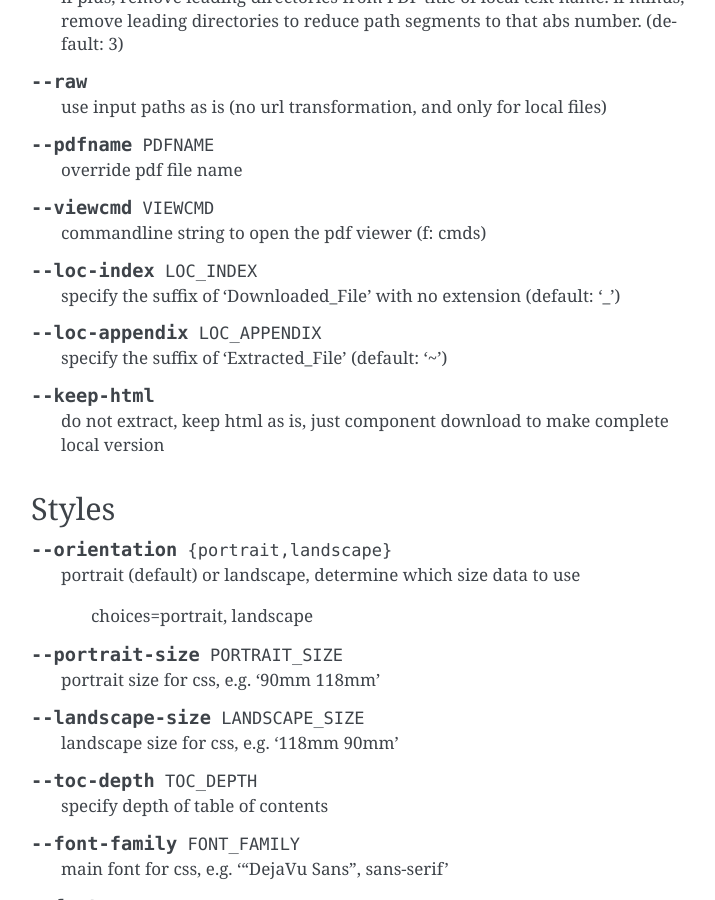
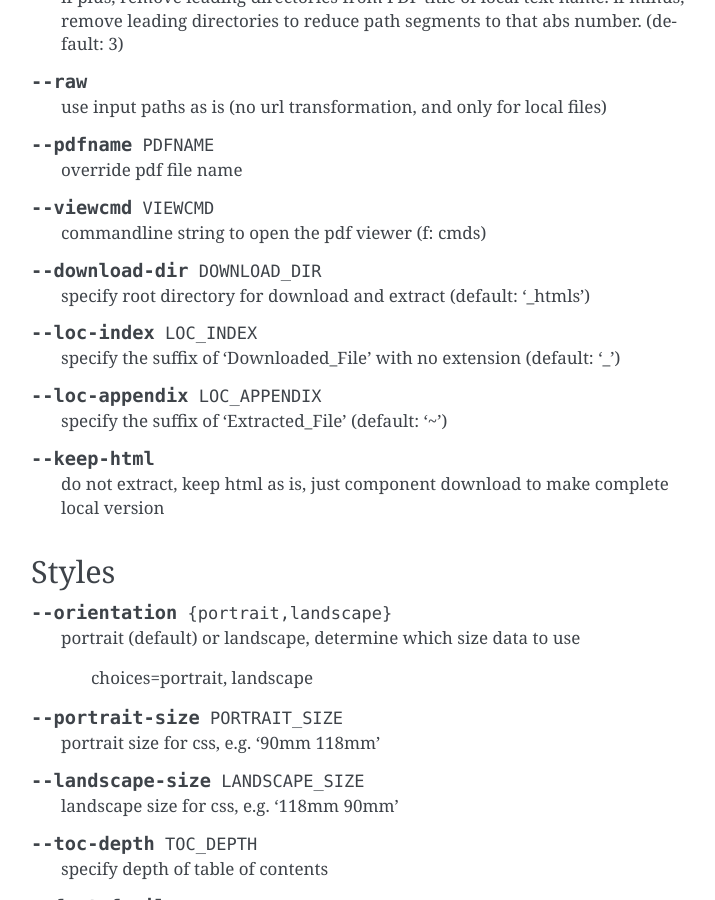
Before and after one commit to openandclose/tosixinch, a Sphinx documentation site: the page built from docs/commandline.rst, in a window 1280 px wide and 900 px high, scrolled down 4351 px. Shown: the whole window, without its empty margins (389-1104 px from the left). Built offline with Sphinx 7.4.7, drawn with Linux system fonts in a browser that asks for light colours.

Commit message:
Add download_dir option

```diff
--- a/CHANGELOG.rst
+++ b/CHANGELOG.rst
@@ -41,6 +41,8 @@ Unreleased
 * Add expose loc_index and loc_appendix to commandline
 
 * Add reading tosixinch.ini and site.ini from current dir
+
+* Add download_dir option
 
 **Fix:**
 
--- a/docs/commandline.rst
+++ b/docs/commandline.rst
@@ -273,6 +273,10 @@ Configs
 
     commandline string to open the pdf viewer (f: cmds)
 
+.. option:: --download-dir DOWNLOAD_DIR
+
+    specify root directory for download and extract (default: '_htmls')
+
 .. option:: --loc-index LOC_INDEX
 
     specify the suffix of 'Downloaded_File' with no extension (default: '_')
```
Also changed, not shown: 4 other files.
